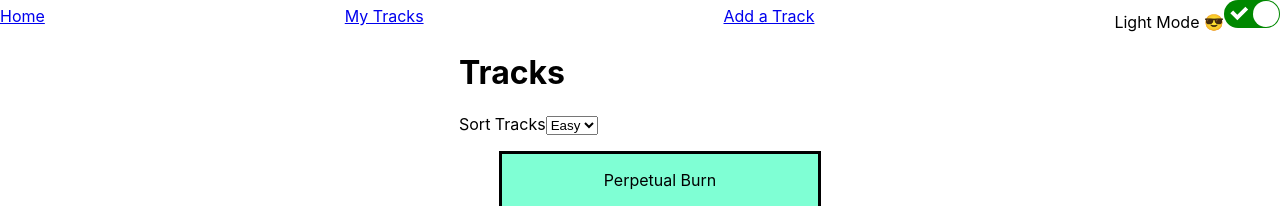
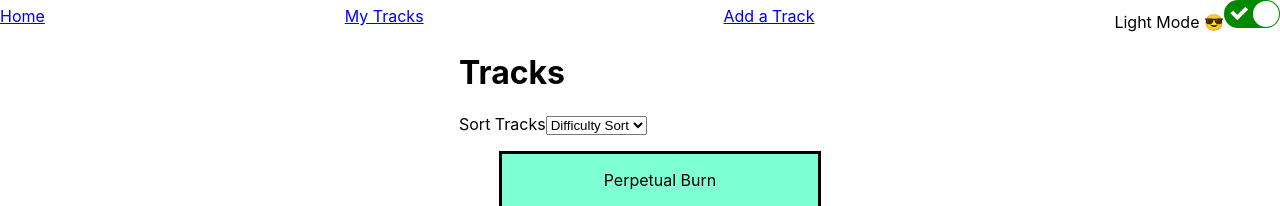
Before and after one commit to mdsteinkamp/phase-2-project, a React (Create React App) app: page /tracks in a window 1280 px wide. Shown: the top 206 px of the page. Built offline with nearby package versions, Linux system fonts and the light colour scheme; data requests are answered from the project's data file.

Commit message:
tracks sort in App component  but do not re render

```diff
--- a/src/components/App.js
+++ b/src/components/App.js
@@ -78,6 +78,20 @@ function App() {
       })
   }
 
+  function handleSelect(e) {
+    console.log(e.target.value)
+    console.log(tracks)
+    const filteredTracks = tracks.sort((d1, d2) => {
+      if (e.target.value === "easy") {
+        return ((d1.difficulty > d2.difficulty) ? 1 : (d1.difficulty < d2.difficulty) ? -1 :0)
+      } else {
+        return ((d1.difficulty < d2.difficulty) ? 1 : (d1.difficulty > d2.difficulty) ? -1 :0)
+      }
+    })
+    setTracks(filteredTracks)
+  }
+
+
 
   useEffect(() => {
     fetch("http://localhost:3000/tracks")
@@ -94,7 +108,7 @@ function App() {
         <StyledAppContainer>
           <Routes>
             <Route path="/" element={<Header />} />
-            <Route path="/tracks" element={<TrackList tracks={tracks}/>} />
+            <Route path="/tracks" element={<TrackList tracks={tracks} onSelect={handleSelect}/>} />
             <Route path="/addtrack" element={<AddTrackForm formData={formData} handleChange={handleChange} handleSubmit={handleAddTrack}/>} />
           </Routes>
         </StyledAppContainer>
--- a/src/components/TrackList.js
+++ b/src/components/TrackList.js
@@ -2,7 +2,7 @@ import React from "react";
 import { StyledTrackList } from "./styles/TrackList.styled";
 import TrackCard from "./TrackCard";
 
-export default function TrackList({ tracks }) {
+export default function TrackList({ tracks, onSelect }) {
 
   const trackCards = tracks.map(track => (
     <TrackCard
@@ -11,15 +11,27 @@ export default function TrackList({ tracks }) {
     />
   ))
 
+  // function handleSelect(e) {
+  //   const filteredTracks = tracks.sort((d1, d2) => {
+  //     if (e.target.value === "easy") {
+  //       return ((d1.difficulty > d2.difficulty) ? 1 : (d1.difficulty < d2.difficulty) ? -1 :0)
+  //     } else {
+  //       return ((d1.difficulty < d2.difficulty) ? 1 : (d1.difficulty > d2.difficulty) ? -1 :0)
+  //     }
+  //   })
+  //   onSelect(filteredTracks)
+  // }
+
 
   return (
     <StyledTrackList>
       <h1>Tracks</h1>
       <form id="difficulty-sort">
           <label>Sort Tracks</label>
-          <select id="difficulty-sort">
-            <option value="increasing">Easy</option>
-            <option value="decreasing">Hard</option>
+          <select id="difficulty-sort" onChange={onSelect}>
+            <option value="null">Difficulty Sort</option>
+            <option value="easy">Easy</option>
+            <option value="hard">Hard</option>
           </select>
       </form>
       <ul>{trackCards}</ul>
```
